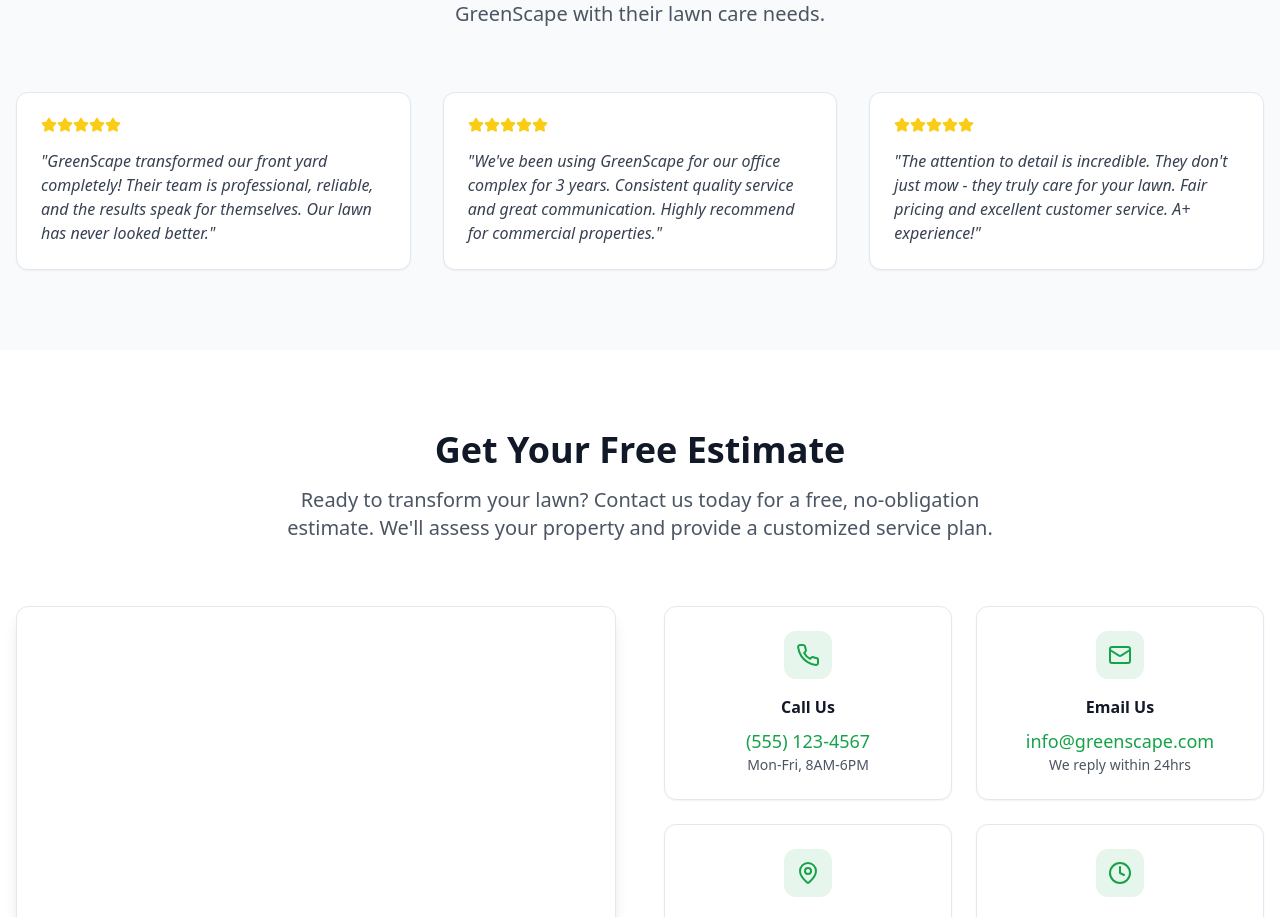
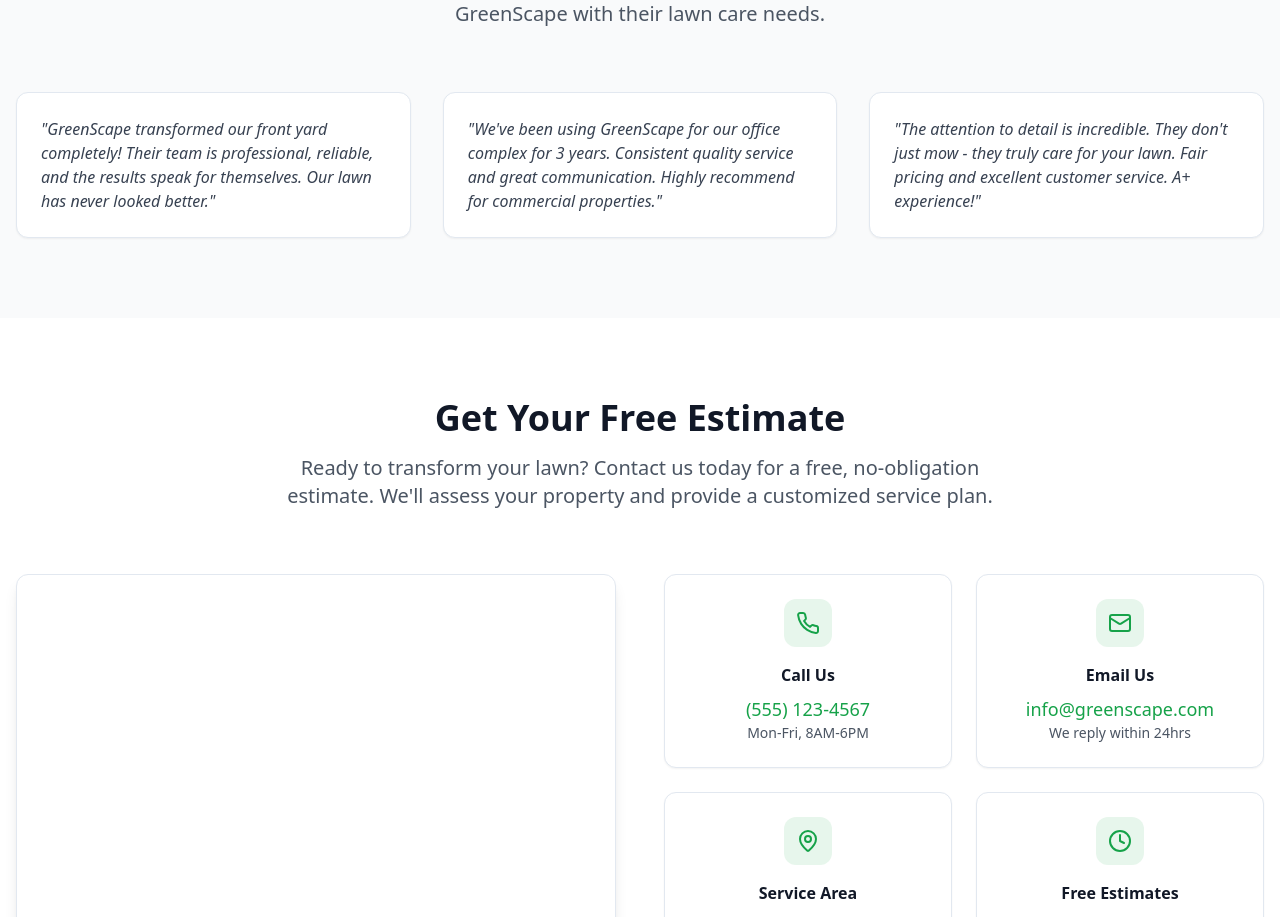
Before and after one commit to TitanBusinessPros/GreenScape-Lawn-Care-Services, a React (Vite) app: page / in a window 1280 px wide. Shown: the part 2744-3661 px from the top of the page. Built offline with nearby package versions, Linux system fonts and the light colour scheme.

Commit message:
Code edited in OnSpace Code Editor

```diff
--- a/src/components/Testimonials.tsx
+++ b/src/components/Testimonials.tsx
@@ -71,9 +71,9 @@
 
 
 
-                  <div className="flex mb-4">
-                    {renderStars(testimonial.rating)}
-                  </div>
+
+
+
 
                   <p className="text-gray-700 italic">"{testimonial.text}"</p>
                 </CardContent>
```
